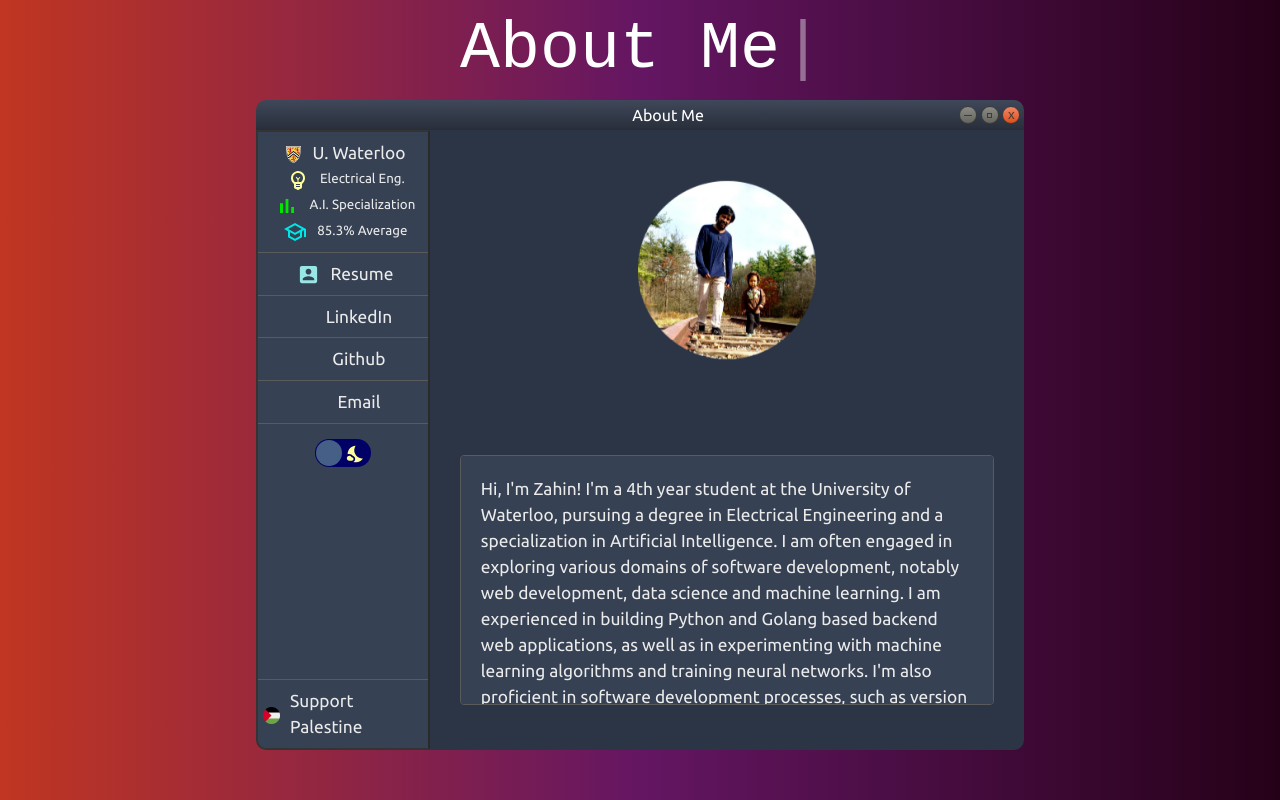
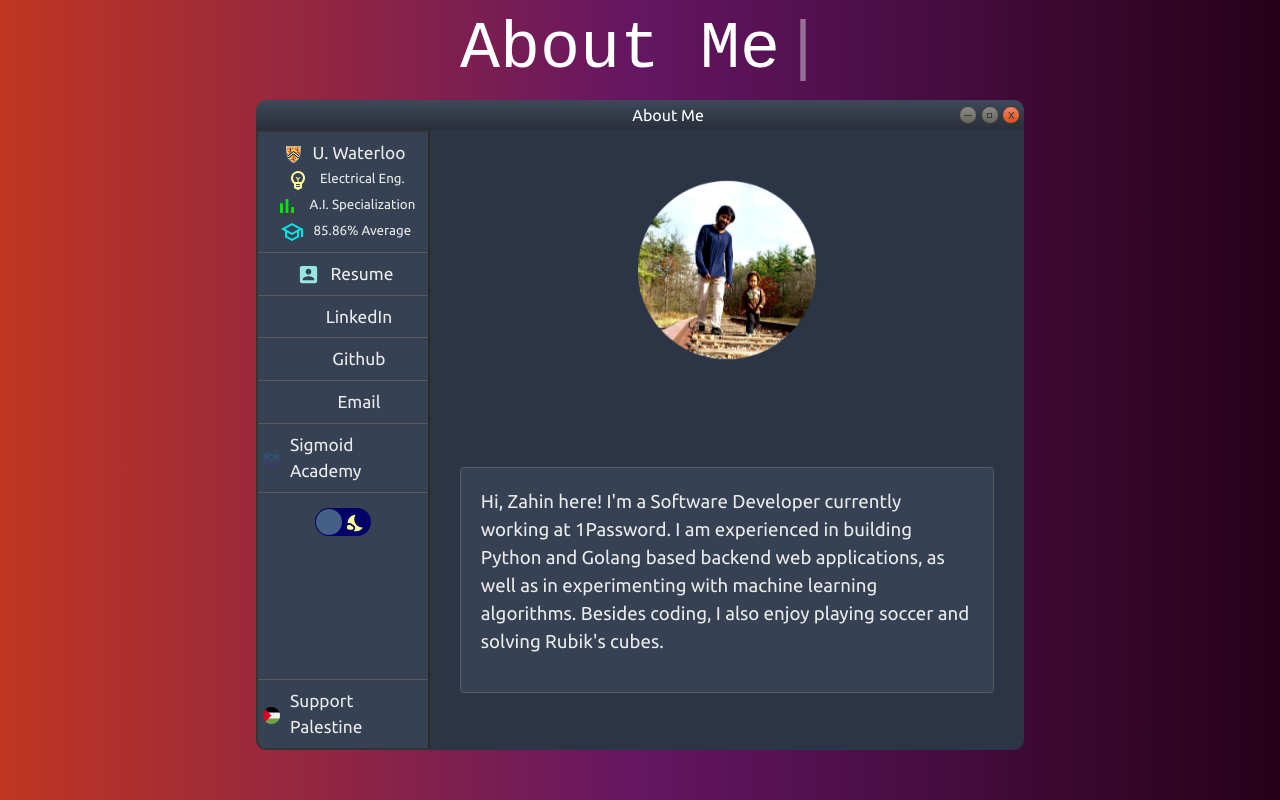
Before and after one commit to alvii147/MyBrokenPortfolio, a React (Create React App) app in the folder frontend/: page / in a window 1280 px wide. Shown: the part 800-1600 px from the top of the page. Built offline with nearby package versions, Linux system fonts and the light colour scheme; no server answers; some icons are missing.

Commit message:
post grad updates

```diff
--- a/frontend/src/components/About/About.css
+++ b/frontend/src/components/About/About.css
@@ -263,7 +263,7 @@
     width: 100%;
     max-height: 250px;
     padding: 20px;
-    font-size: 13pt;
+    font-size: 14pt;
     overflow-y: auto;
 }
 @media only screen and (max-width: 767px) {
--- a/frontend/src/components/About/About.js
+++ b/frontend/src/components/About/About.js
@@ -27,6 +27,7 @@ import AvatarRound from '../../images/About/avatar_round.png';
 import Waterloo from '../../images/About/waterloo.png';
 // import TurkeySyria from '../../images/About/turkeysyria.png';
 import Palestine from '../../images/About/palestine.png';
+import SigmoidAcademy from '../../images/About/sigmoid_academy.png';
 
 function Projects(props, ref) {
     const [showAvatar, setShowAvatar] = useState(false);
@@ -273,6 +274,18 @@ function Projects(props, ref) {
                                             </div>
                                         </div>
                                     </div>
+                                    <a href="https://sigmoid-academy.netlify.app" target="_blank" rel="noopener noreferrer" style={UIStyles.linkWrap}>
+                                        <div className="about-sidebar-component-container" style={UIStyles.sidebarComponentContainerStyle}>
+                                            <div className="about-sidebar-component">
+                                                <div className="about-sidebar-component-icon-container">
+                                                    <img alt="Sigmoid Academy Icon" src={SigmoidAcademy} style={{width: '17px'}} />
+                                                </div>
+                                                <div className="about-sidebar-component-text">
+                                                    Sigmoid Academy
+                                                </div>
+                                            </div>
+                                        </div>
+                                    </a>
                                 </div>
                                 <div id="about-modeselect-container">
                                     <Switch
--- a/frontend/src/components/About/data.js
+++ b/frontend/src/components/About/data.js
@@ -1,15 +1,9 @@
 const data = {
-    average: 85.3,
+    average: 85.86,
     bio: `
-        Hi, I'm Zahin! I'm a 4th year student at the University of Waterloo,
-        pursuing a degree in Electrical Engineering and
-        a specialization in Artificial Intelligence.
-        I am often engaged in exploring various domains of software development,
-        notably web development, data science and machine learning.
+        Hi, Zahin here! I'm a Software Developer currently working at 1Password.
         I am experienced in building Python and Golang based backend web applications,
-        as well as in experimenting with machine learning algorithms and training neural networks.
-        I'm also proficient in software development processes,
-        such as version control, DevOps and test-driven development.
+        as well as in experimenting with machine learning algorithms.
         Besides coding, I also enjoy playing soccer and solving Rubik's cubes.
     `,
 }
--- a/frontend/src/components/Experience/Experience.css
+++ b/frontend/src/components/Experience/Experience.css
@@ -72,6 +72,17 @@
     .experience-thumbnail-container {
         display: none;
     }
+}
+
+.experience-interval-text-container {
+    padding-top: 10px;
+}
+
+.experience-interval-text {
+    color: rgb(225, 225, 225);
+    font-weight: 500;
+    font-size: 10pt;
+    text-align: center;
 }
 
 .experience-thumbnail-img {
--- a/frontend/src/components/Experience/Experience.js
+++ b/frontend/src/components/Experience/Experience.js
@@ -64,8 +64,8 @@ const TimelineConnector = withStyles({
 })(StepConnector);
 
 function Experience(props, ref) {
-    const [activeExp, setActiveExp] = useState(0);
     const expData = data.filter(exp => exp.active);
+    const [activeExp, setActiveExp] = useState(expData.length - 1);
 
     useEffect(() => {
         Aos.init({
@@ -92,7 +92,7 @@ function Experience(props, ref) {
                 <div id="experience-main-block">
                     <div id="experience-thumbnail-list-container">
                         <Stepper data-aos="fade-down" alternativeLabel activeStep={activeExp} id="experience-main-stepper" connector={<TimelineConnector />}>
-                            {expData.map((exp, index) => {
+                            {expData.reverse().map((exp, index) => {
                                 return (
                                     <Step key={index}>
                                         <StepLabel StepIconComponent={TimelineUbuntuIcon} StepIconProps={{
@@ -101,6 +101,10 @@ function Experience(props, ref) {
                                         <div className="experience-thumbnail-container">
                                             <img alt="Company Thumbnail" src={exp.thumbnail} className="experience-thumbnail-img" onClick={() => setActiveExp(index)} />
                                         </div>
+                                        {activeExp === index &&
+                                        <div className="experience-interval-text-container">
+                                            <p dangerouslySetInnerHTML={{__html: exp.interval.replace('-', '-<br />')}} className="experience-interval-text" />
+                                        </div>}
                                     </Step>
                                 );
                             })}
--- a/frontend/src/components/Experience/data.js
+++ b/frontend/src/components/Experience/data.js
@@ -22,7 +22,7 @@ const data = [
         role: 'Junior Software Developer',
         logo: OnePasswordLogo,
         thumbnail: OnePasswordLogoThumbnail,
-        interval: 'June 2022 - Present',
+        interval: 'June 2023 - Present',
         description: [],
     },
     {
```
Also changed, not shown: frontend/src/images/About/sigmoid_academy.png (added).
